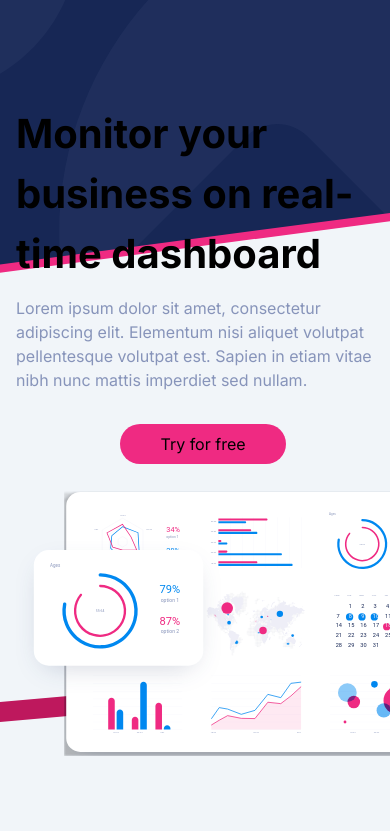
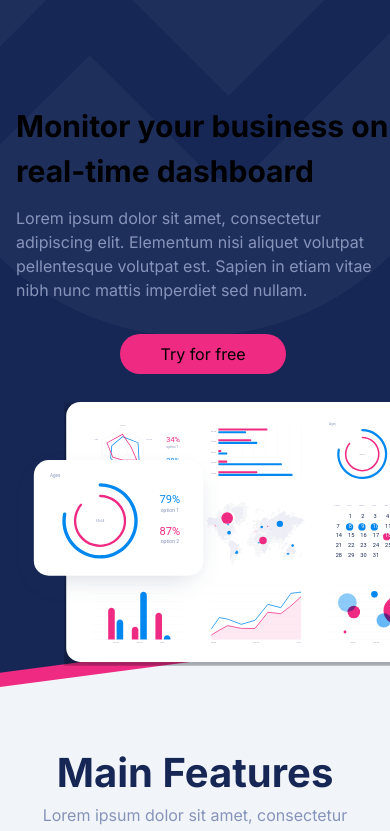
Before and after one commit to Andreyhuey/analytics, a Next.js app: page / in a window 390 px wide. Shown: the top 831 px of the page. Built offline with nearby package versions, Linux system fonts and the light colour scheme.

Commit message:
background-image for nextJS fixed

```diff
--- a/src/components/Header.tsx
+++ b/src/components/Header.tsx
@@ -2,39 +2,16 @@ import React from "react";
 import Image from "next/image";
 //
 import logo from "../assets/subtract.svg";
-import backgroundImage from "../assets/background-top.svg";
 import mainScreen from "../assets/main-screen.svg";
 import Link from "next/link";
 
 const Header = () => {
   return (
-    <div className="relative overflow-hidden">
-      {/* <div className="absolute inset-0 w-full object-cover">
-        <Image
-          alt="Mountains"
-          src={backgroundImage}
-          quality={100}
-          className="h-full w-[120%]"
-        />
-      </div> */}
-      <div className="absolute w-full object-cover border ">
-        <Image
-          alt="Mountains"
-          src={backgroundImage}
-          width={1200}
-          height={1200}
-          className="w-full h-full scale-[200%]"
-        />
-      </div>
-
-      <div className="absolute w-[125%] bg-[#f1f5f9] rotate-[-5deg] h-52 bottom-[-7rem] border-none outline-none">
-        <div className="w-full h-5 relative bg-pink-700 border-[bg-pink-700] outline-none"></div>
-      </div>
-
-      {/* nav component */}
-      <div className="relative z-10 lg:py-12 md:py-3 px-4 lg:px-40">
+    <div className="relative overflow-hidden bg-[url('../assets/background-top.svg')] bg-no-repeat bg-cover">
+      <div className="relative z-10 lg:py-12 md:py-8 px-4 lg:px-40">
+        {/* nav component for pcs */}
         <nav>
-          <div className="lg:flex justify-between hidden">
+          <div className="md:flex justify-between hidden">
             <div className="flex justify-between items-center gap-x-16">
               <Link className="flex gap-3 items-center cursor-pointer" href="/">
                 <Image src={logo} alt="Analytics logo" />
@@ -70,12 +47,12 @@ const Header = () => {
       </div>
 
       <div className="relative z-10  pl-4 lg:pl-40">
-        <div className="flex  flex-col md:flex-row justify-between pt-6">
-          <div className="flex flex-1 pt-20 md:items-start items-center justify-center md:justify-start flex-col gap-3 lg:max-w-[470px]">
-            <h1 className="font-[700] text-[40px] ">
+        <div className="flex  flex-col lg:flex-row justify-between pt-6">
+          <div className="flex flex-1 pt-20 lg:items-start items-center justify-center lg:justify-start flex-col gap-3 lg:max-w-[470px]">
+            <h1 className="font-[700] md:text-[40px] text-[30px] md:text-center lg:text-start">
               Monitor your business on real-time dashboard
             </h1>
-            <p className="text-[#8794BA] font-[400]">
+            <p className="text-[#8794BA] font-[400] md:text-center lg:text-start">
               Lorem ipsum dolor sit amet, consectetur adipiscing elit. Elementum
               nisi aliquet volutpat pellentesque volutpat est. Sapien in etiam
               vitae nibh nunc mattis imperdiet sed nullam.{" "}
```
